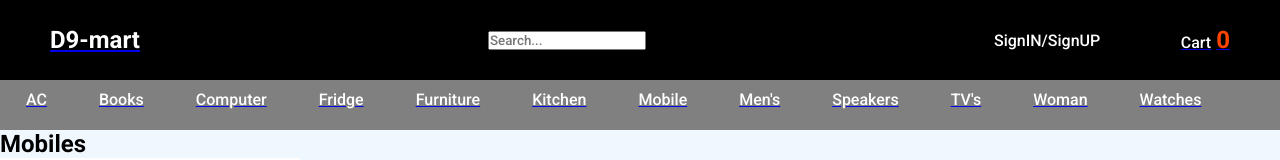
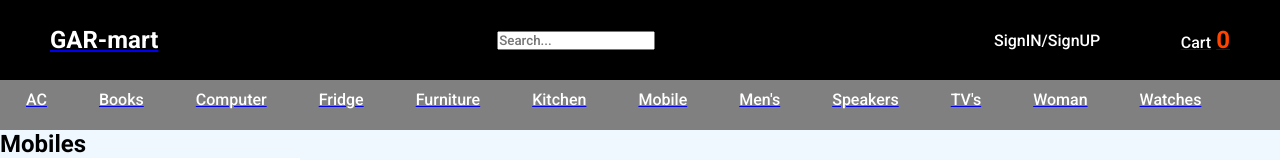
Before and after one commit to ankithreddy571/GAR_Mart, a React (Vite) app: page / in a window 1280 px wide. Shown: the top 160 px of the page. Built offline with nearby package versions, Linux system fonts and the light colour scheme.

Commit message:
Initial commit

```diff
--- a/src/stores/components/Navbar.jsx
+++ b/src/stores/components/Navbar.jsx
@@ -11,7 +11,7 @@ const Navbar = () => {
     <div className='navSection'>
         <div className='title'>
             <Link to="/">
-            <h2>D9-mart</h2>
+            <h2>GAR-mart</h2>
             </Link>
         </div>
         <div className='Search'>
```
